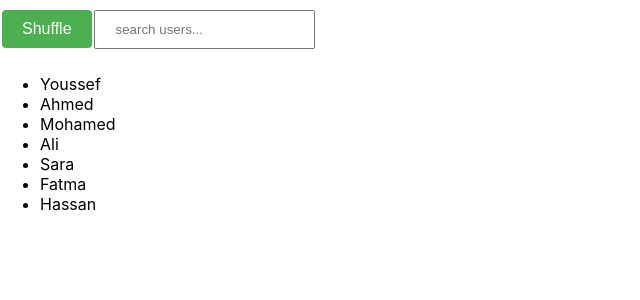
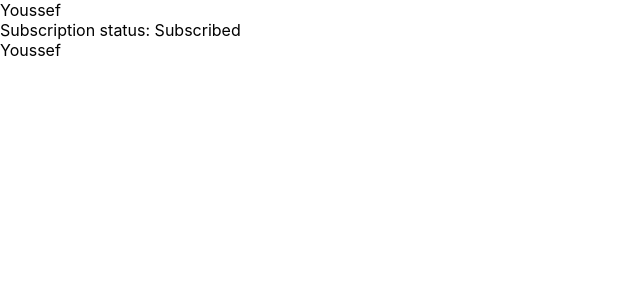
Before and after one commit to youssef-m-roushdy/React, a React (Create React App) app in the folder React-Hooks/: page / in a window 1280 px wide. Shown: the top 300 px of the page, without its empty margins (0-640 px from the left). Built offline with nearby package versions, Linux system fonts and the light colour scheme; the HTML template or start-up script is replaced by a standard one.

Commit message:
problem before useContext

```diff
--- a/React-Hooks/src/App.jsx
+++ b/React-Hooks/src/App.jsx
@@ -1,80 +1,17 @@
-import { use, useCallback, useState } from "react";
+import { useState } from "react";
 import "./App.css";
-import Search from "./Search";
-
-let allUsers = [
-  "Youssef",
-  "Ahmed",
-  "Mohamed",
-  "Ali",
-  "Sara",
-  "Fatma",
-  "Hassan",
-];
+import Dashboard from "./Dashboard";
 
 function App() {
-  const [users, setUsers] = useState(allUsers);
 
-  // before using useCallback
-  // the log in the Search component will be printed every time the App component re-renders
-  // even if the Search component is not changed
-  // this cause when shuffle button is clicked, the Search component will re-render
-  // and function just like have a dynamic id and every time the App component re-renders
-  // this function will be created again with new id and log will be printed
-  // beacause even if the fuction created the same if you compare the two functions
-  // prev function = newCreated same function will be false
-  // so if you it will make an issue in case it renders a expensive or conpenent with alot of children
-  // const handleSearch = (searchText) => {
-  //   const text = searchText.toLowerCase();
-  //   const filteredUsers = allUsers.filter((user) =>
-  //     user.toLowerCase().includes(text)
-  //   );
-  //   setUsers(filteredUsers);
-  // } // before using useCallback
-
-
-  // using useCallback: what it does it will wrap the function and return the same function memory address
-  // as long as the dependancy array is not changed
-  // so if you pass an empty array it will return the same function memory address
-  // so the Search component will not re-render unless the function changes
-  // controls when the function should different
-  const handleSearch = useCallback((searchText) => {
-    console.log(users[0]); // issue with this line
-    // it will always log the first user in the users array
-    // because the users state is not updated yet when the function is called
-    // this is because the function is created with the initial state of users
-    // put users in the dependancy array
-    // so the function will be recreated when the users state changes
-    const text = searchText.toLowerCase();
-    const filteredUsers = allUsers.filter((user) =>
-      user.toLowerCase().includes(text)
-    );
-    setUsers(filteredUsers);
-  }, [users]); // using useCallback
-
-  const shuffle = (array) => {
-
-    return () => {
-      const shuffledArray = [...array].sort(() => Math.random() - 0.5);
-      setUsers(shuffledArray);
-    };
-  };
-
+  const[user] = useState({
+    isSubscribed: true,
+    name: "Youssef",
+  })
 
   return (
     <>
-      <div className="tutorial">
-        <div className="container">
-          <button className="btn-green" onClick={shuffle(allUsers)}>Shuffle</button>
-          <Search onChange={handleSearch}/>
-        </div>
-
-      </div>
-      <ul>
-        {users.map((user, index) => (
-          <li key={index}>{user}</li>
-        ))}
-      </ul>
+      <Dashboard user={user}/>
     </>
   );
 }
--- /dev/null
+++ b/React-Hooks/src/Component.jsx
@@ -0,0 +1,17 @@
+import React from 'react'
+
+export const Sidebar = ({user}) => {
+  return (
+    <>
+        <div>{user.name}</div>
+        <div>Subscription status: {user.isSubscribed ? "Subscribed": "Not subscribed"}</div>
+    </>
+  )
+}
+
+
+export const Profile = ({user}) => {
+  return (
+    <div>{user.name}</div>
+  )
+}
--- /dev/null
+++ b/React-Hooks/src/Dashboard.jsx
@@ -0,0 +1,13 @@
+import React from "react";
+import { Profile, Sidebar } from "./Component";
+
+const Dashboard = ({ user }) => {
+  return (
+    <>
+      <Sidebar user={user}/>
+      <Profile user={user} />
+    </>
+  );
+};
+
+export default Dashboard;
--- a/React-Hooks/src/Search.jsx
+++ /dev/null
@@ -1,19 +0,0 @@
-// it kind of affects useCallback
-// memo is a hook that also used for performance
-// its wraps the component that you try to export this case Search component and intercepts the render of the component
-// and check if props are different from one render to next
-// so it will checks if the onChange prop is different from the previous render to the next render
-// its going to render the component again if it isn't it going to skip rendering the component
-// use it when some component you don't want to re-render them unless the props change
-import { memo } from "react";
-
-const Search = ({onChange}) => {
-    console.log("Search component rendered");
-  return (
-    <>
-      <input type="text" placeholder="search users..." onChange={(e) => onChange(e.target.value)}/>
-    </>
-  );
-};
-
-export default memo(Search);
```
Also changed, not shown: 1 other file (tests, documents, lock files or other folders).
